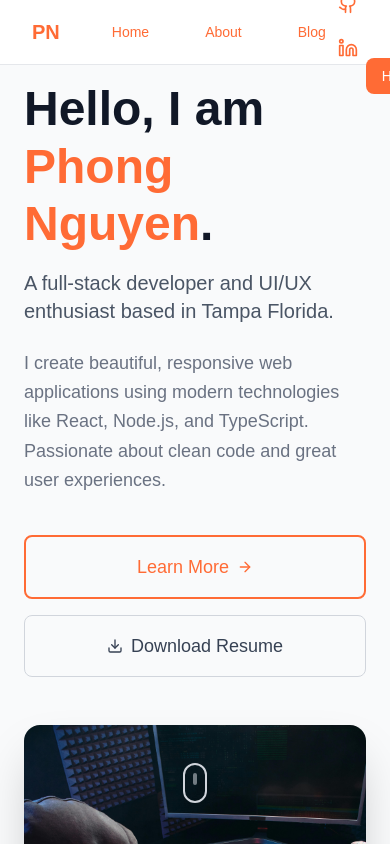
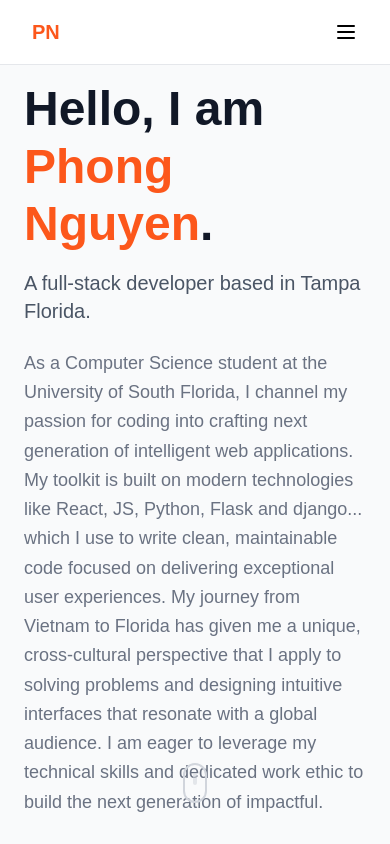
Before and after one commit to skyfalljoss/portfolio, a React (Vite) app: page / in a window 390 px wide. Shown: the top 844 px of the page. Built offline with nearby package versions, Linux system fonts and the light colour scheme.

Commit message:
navigation responsive

```diff
--- a/src/components/features/Hero.jsx
+++ b/src/components/features/Hero.jsx
@@ -41,8 +41,20 @@ const DownloadIcon = ({ size = 16, className = "" }) => (
 const Hero = ({ setCurrentPage }) => {
   const handleResumeDownload = () => {
     // Add resume download logic here
+    // Create a temporary link element
+    const link = document.createElement('a');
+    // Set the path to your resume PDF file
+    link.href = personalInfo.resume.url; // Update this path to your actual resume file
+    link.download = `${personalInfo.name.replace(/\s+/g, '_')}_Resume.pdf`; // Optional: custom filename
+    // Append to the document
+    document.body.appendChild(link);
+    // Trigger the download
+    link.click();
+    // Remove the link from the document
+    document.body.removeChild(link);
     console.log('Downloading resume...');
   };
+
 
   return (
     <section className="min-h-screen flex items-center pt-20 border-b border-gray-200 ">
--- a/src/components/layout/Navigation.jsx
+++ b/src/components/layout/Navigation.jsx
@@ -1,4 +1,4 @@
-import React from "react";
+import React, { useState } from "react";
 import Button from "../ui/Button";
 
 // Custom SVG Icons as React components
@@ -54,43 +54,59 @@ const LinkedinIcon = ({ size = 20, className = "" }) => (
   </svg>
 );
 
+const MenuIcon = ({ size = 24, className = "" }) => (
+    <svg width={size} height={size} viewBox="0 0 24 24" fill="none" stroke="currentColor" strokeWidth="2" strokeLinecap="round" strokeLinejoin="round" className={className}><line x1="4" x2="20" y1="12" y2="12"/><line x1="4" x2="20" y1="6" y2="6"/><line x1="4" x2="20" y1="18" y2="18"/></svg>
+);
+
+const XIcon = ({ size = 24, className = "" }) => (
+    <svg width={size} height={size} viewBox="0 0 24 24" fill="none" stroke="currentColor" strokeWidth="2" strokeLinecap="round" strokeLinejoin="round" className={className}><path d="M18 6 6 18"/><path d="m6 6 12 12"/></svg>
+);
+
+
 const Navigation = ({ currentPage, setCurrentPage }) => {
+  const [isMenuOpen, setIsMenuOpen] = useState(false);
+
   const navItems = [
     { id: "home", label: "Home" },
     { id: "about", label: "About" },
     { id: "blog", label: "Blog" },
   ];
 
+  const handleNavClick = (pageId) => {
+    setCurrentPage(pageId);
+    setIsMenuOpen(false); // Close menu on navigation
+  };
+
   return (
     <nav className="fixed top-0 w-full z-50 border-b border-gray-200 bg-white bg-opacity-90 backdrop-blur-sm">
       <div className="max-w-7xl mx-auto px-6 sm:px-6 lg:px-8">
         <div className="flex items-center justify-between h-16">
           {/* Logo/Brand */}
-
-          <div class="flex items-center">
+          <div className="flex items-center">
             <a
-              href="/portfolio"
-              class="flex-shrink-0 flex items-center hover:opacity-80 transition-opacity py-2"
+              href="#"
+              onClick={() => handleNavClick('home')}
+              className="flex-shrink-0 flex items-center hover:opacity-80 transition-opacity py-2"
             >
-              <span class="ml-2 text-xl font-bold ">PN</span>
+              <span className="ml-2 text-xl font-bold">PN</span>
             </a>
           </div>
 
-          {/* Navigation Links */}
-          <div className=" md:block">
-            <div className="ml-10 flex items-center space-x-8">
+          {/* Desktop Navigation Links */}
+          <div className="hidden md:!block md:items-center ml-10">
+            <div className="flex items-center space-x-8">
               {navItems.map((item) => (
                 <a
                   key={item.id}
                   href={`#${item.id}`}
                   onClick={(e) => {
                     e.preventDefault();
-                    setCurrentPage(item.id);
+                    handleNavClick(item.id);
                   }}
-                  className={`px-3 py-2 rounded-md text-sm font-medium ${
+                  className={`px-3 py-2 rounded-md text-sm font-semibold ${
                     currentPage === item.id
                       ? "text-primary border-primary"
-                      : "text-gray-700 hover:text-primary"
+                      : " hover:text-primary"
                   }`}
                 >
                   {item.label}
@@ -99,14 +115,13 @@ const Navigation = ({ currentPage, setCurrentPage }) => {
             </div>
           </div>
 
-
-          {/* Social Links & CTA */}
-          <div className=" md:flex items-center space-x-4">
+          {/* Desktop Social Links & CTA */}
+          <div className="hidden md:!flex items-center space-x-2">
             <a
               href="https://github.com"
               target="_blank"
               rel="noopener noreferrer"
-              className="text-gray-600 hover:text-primary transition-colors px-3 py-2 rounded-md text-sm font-medium"
+              className="hover:text-primary transition-colors p-2"
               aria-label="GitHub Profile"
             >
               <GithubIcon size={20} />
@@ -115,23 +130,88 @@ const Navigation = ({ currentPage, setCurrentPage }) => {
               href="https://linkedin.com"
               target="_blank"
               rel="noopener noreferrer"
-              className="text-gray-600 hover:text-primary transition-colors px-3 py-2 rounded-md text-sm font-medium "
+              className="hover:text-primary transition-colors p-2"
               aria-label="LinkedIn Profile"
             >
               <LinkedinIcon size={20} />
             </a>
-
-            {/* <a href="#" target="_blank" rel="noopener noreferrer"> */}
-            <a href="#contact-info" >
+            <a href="#contact-info">
               <Button variant="primary" size="sm">
                 <span>Hire Me</span>
                 <ArrowRightIcon size={16} />
               </Button>
             </a>
+          </div>
 
+          {/* Mobile Menu Button */}
+          <div className="md:hidden">
+            <button
+              onClick={() => setIsMenuOpen(!isMenuOpen)}
+              className="inline-flex items-center justify-center p-2 rounded-md  hover:text-primary focus:outline-none"
+              aria-controls="mobile-menu"
+              aria-expanded={isMenuOpen}
+            >
+              <span className="sr-only">Open main menu</span>
+              {isMenuOpen ? <XIcon /> : <MenuIcon />}
+            </button>
           </div>
         </div>
       </div>
+
+      {/* Mobile Menu */}
+      {isMenuOpen && (
+        <div className="md:hidden" id="mobile-menu">
+          <div className="px-2 pt-2 pb-3 space-y-1 sm:px-3 border-t border-gray-200">
+            {navItems.map((item) => (
+              <a
+                key={item.id}
+                href={`#${item.id}`}
+                onClick={(e) => {
+                  e.preventDefault();
+                  handleNavClick(item.id);
+                }}
+                className={`block px-3 py-2 rounded-md text-base font-medium ${
+                  currentPage === item.id
+                    ? "bg-primary/10 text-primary"
+                    : "hover:text-primary"
+                }`}
+              >
+                {item.label}
+              </a>
+            ))}
+          </div>
+          <div className="pt-4 pb-3 border-t border-gray-200">
+            <div className="flex items-center justify-center px-5 space-x-4">
+              <a
+                href="https://github.com"
+                target="_blank"
+                rel="noopener noreferrer"
+                className="hover:text-primary transition-colors p-2"
+                aria-label="GitHub Profile"
+              >
+                <GithubIcon size={24} />
+              </a>
+              <a
+                href="https://linkedin.com"
+                target="_blank"
+                rel="noopener noreferrer"
+                className="text-gray-600 hover:text-primary transition-colors p-2"
+                aria-label="LinkedIn Profile"
+              >
+                <LinkedinIcon size={24} />
+              </a>
+            </div>
+            <div className="mt-3 px-2">
+                <a href="#contact-info" onClick={() => setIsMenuOpen(false)}>
+                    <Button variant="primary" size="md" className="w-full">
+                        <span>Hire Me</span>
+                        <ArrowRightIcon size={16} />
+                    </Button>
+                </a>
+            </div>
+          </div>
+        </div>
+      )}
     </nav>
   );
 };
--- a/src/data/personalInfo.js
+++ b/src/data/personalInfo.js
@@ -1,10 +1,11 @@
 import profile from '../assets/images/profile.jpg';
+import resumeFile from '../assets/images/resume.pdf';
 
 export const personalInfo = {
   // Basic Information
   name: "Phong Nguyen",
   firstName: "Phong",
-  title: "A full-stack developer and UI/UX enthusiast based in Tampa Florida.",
+  title: "A full-stack developer based in Tampa Florida.",
   email: "pnguyen27@usf.edu",
   phone: "+1 (727) 123-4567",
   location: "St.Petersburg, FL",
@@ -14,13 +15,13 @@ export const personalInfo = {
   aboutImage: "https://images.unsplash.com/photo-1519085360753-af0119f7cbe7?w=500&h=600&fit=crop",
 
   // Hero Section
-  heroDescription: "I create beautiful, responsive web applications using modern technologies like React, Node.js, and TypeScript. Passionate about clean code and great user experiences.",
+  heroDescription: " As a Computer Science student at the University of South Florida, I channel my passion for coding into crafting next generation of intelligent web applications. My toolkit is built on modern technologies like React, JS, Python, Flask and django... which I use to write clean, maintainable code focused on delivering exceptional user experiences. My journey from Vietnam to Florida has given me a unique, cross-cultural perspective that I apply to solving problems and designing intuitive interfaces that resonate with a global audience. I am eager to leverage my technical skills and dedicated work ethic to build the next generation of impactful.",
 
   // About Page
   aboutTitle: "An illustrator and graphic designer based in New Orleans.",
   aboutDescription: [
-    "With a background in both computer science and design, I specialize in creating web applications that are not only functional but also beautiful and intuitive. My journey in tech started over 5 years ago, and I've been passionate about crafting digital experiences ever since.",
-    "I work with modern technologies like React, Node.js, TypeScript, and Python to build scalable applications. When I'm not coding, you'll find me exploring new design trends, contributing to open-source projects, or hiking in the beautiful Bay Area mountains.",
+    "With a background in  computer science, I specialize in creating web applications that are not only functional but also beautiful and intuitive. My journey in tech started over 5 years ago, and I've been passionate about crafting digital experiences ever since.",
+    "I work with modern technologies like React, Node.js, JS, and Python to build scalable applications. When I'm not coding, you'll find me exploring new design trends, contributing to open-source projects, or hiking in the beautiful Bay Area mountains.",
     "I believe in writing clean, maintainable code and creating user experiences that make people's lives easier. Whether you're a startup looking to build your first product or an established company wanting to modernize your tech stack, I'd love to help bring your vision to life."
   ],
 
@@ -92,8 +93,8 @@ export const personalInfo = {
 
   // Resume
   resume: {
-    url: "/Phong-Nguyen.pdf",
-    lastUpdated: "March 2024"
+    url: resumeFile,
+    lastUpdated: "August 2025"
   }
 };
 
--- a/src/styles/globals.css
+++ b/src/styles/globals.css
@@ -4,7 +4,7 @@
 /*
 /* Custom CSS Variables */
 :root {
-  --primary: #FF6B35;
+  --primary: #fc571b;
   --secondary: #1E40AF;
   --success: #10B981;
   --warning: #F59E0B;
@@ -57,7 +57,8 @@ a {
 }
 
 a:hover {
-  color: #E55A2B;
+  color: #d66039;
+
 }
 
 /* Custom Utility Classes */
```
Also changed, not shown: 1 other file (tests, documents, lock files or other folders).
